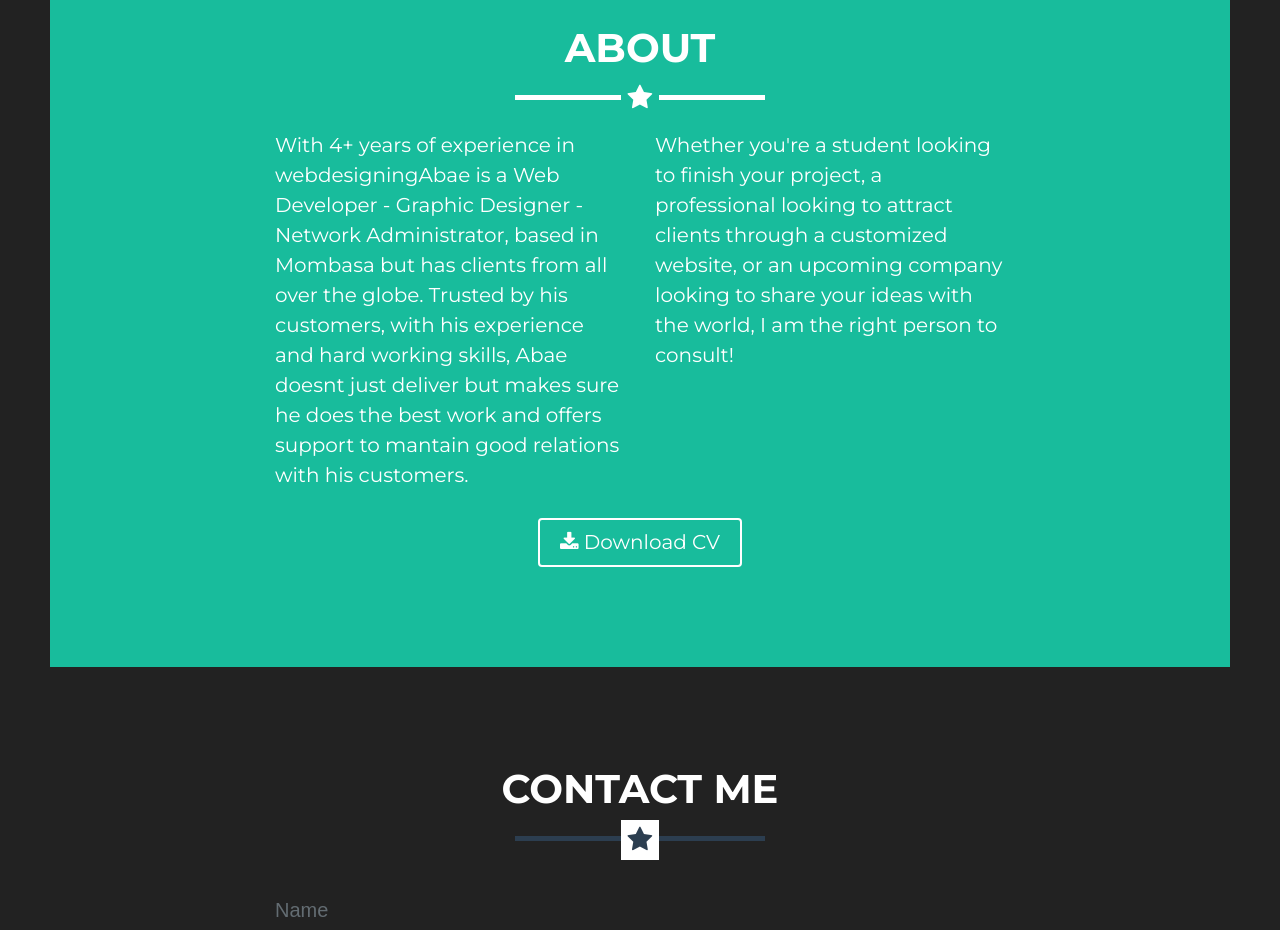
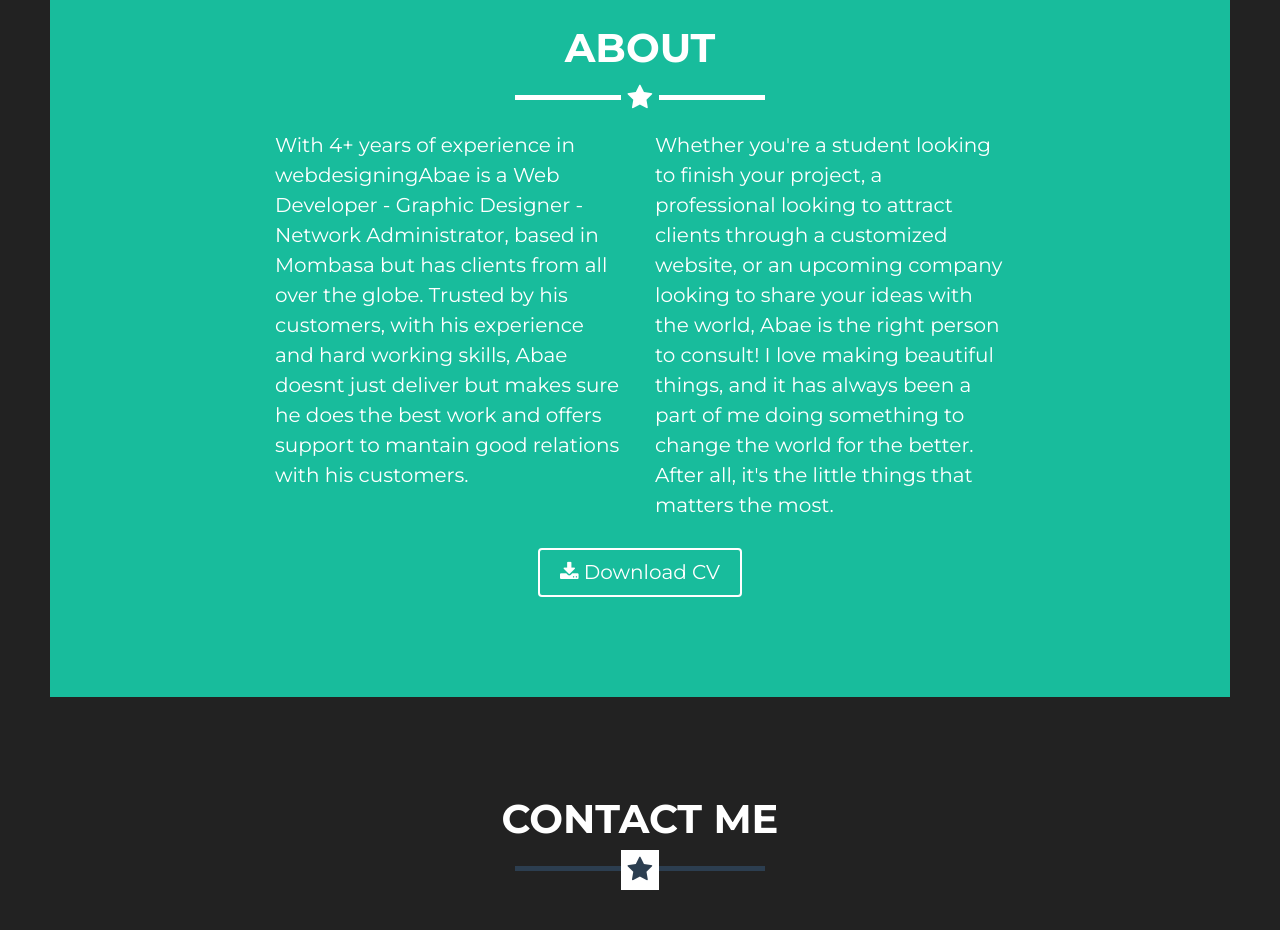
Before and after one commit to abaeakili/abaeakili.first-site, a plain HTML site: page index.html in a window 1280 px wide. Shown: the part 1760-2690 px from the top of the page. Drawn offline with nearby package versions, Linux system fonts and the light colour scheme; a script that the page names is missing; files whose address does not match are found by name.

Commit message:
Update index.html

```diff
--- a/index.html
+++ b/index.html
@@ -159,7 +159,7 @@
                     <p>With 4+ years of experience in webdesigningAbae is a Web Developer - Graphic Designer - Network Administrator, based in Mombasa but has clients from all over the globe. Trusted by his customers, with his experience and hard working skills, Abae doesnt just deliver but makes sure he does the best work and offers support to mantain good relations with his customers.</p>
                 </div>
                 <div class="col-lg-4">
-                    <p>Whether you're a student looking to finish your project, a professional looking to attract clients through a customized website, or an upcoming company looking to share your ideas with the world, I am the right person to consult!</p>
+                    <p>Whether you're a student looking to finish your project, a professional looking to attract clients through a customized website, or an upcoming company looking to share your ideas with the world, Abae is the right person to consult! I love making beautiful things, and it has always been a part of me doing something to change the world for the better. After all, it's the little things that matters the most.</p>
                 </div>
                 <div class="col-lg-8 offset-lg-2 text-center">
                     <a href="#" class="btn btn-lg btn-outline">
```
